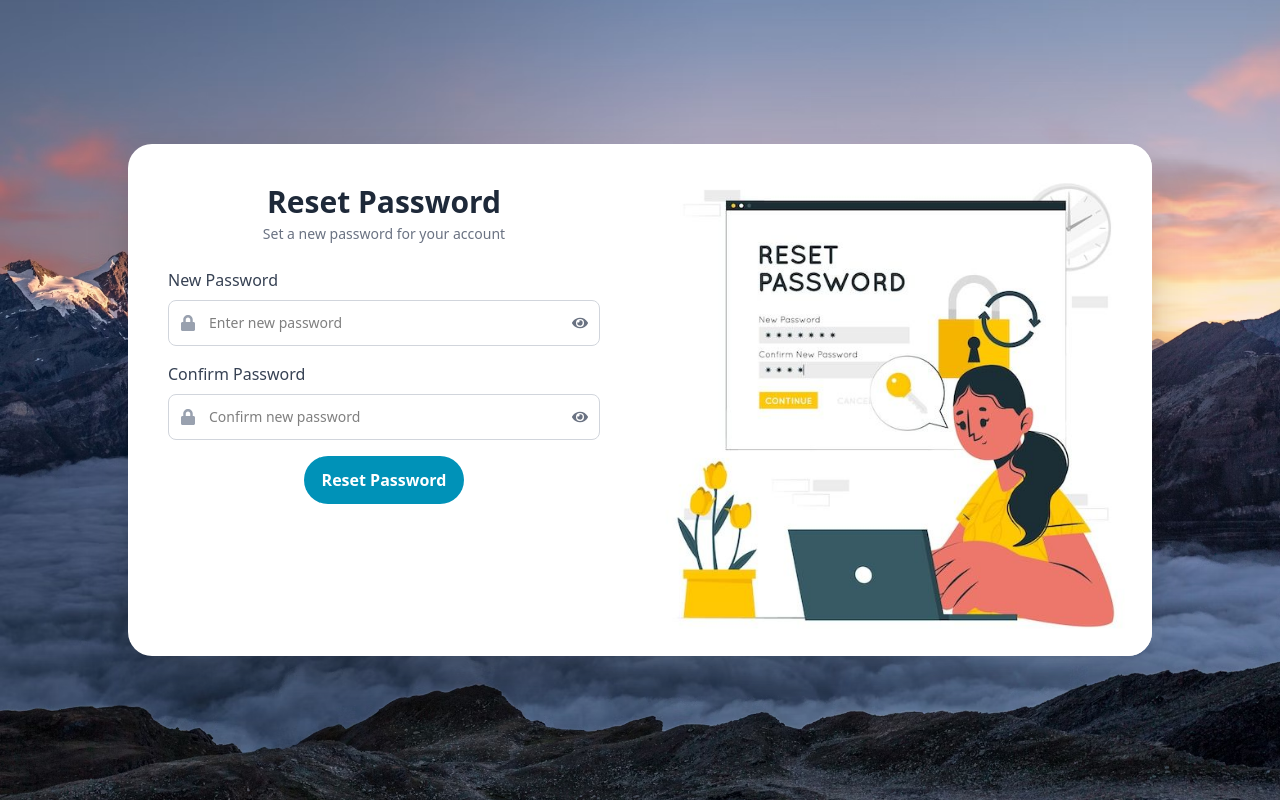
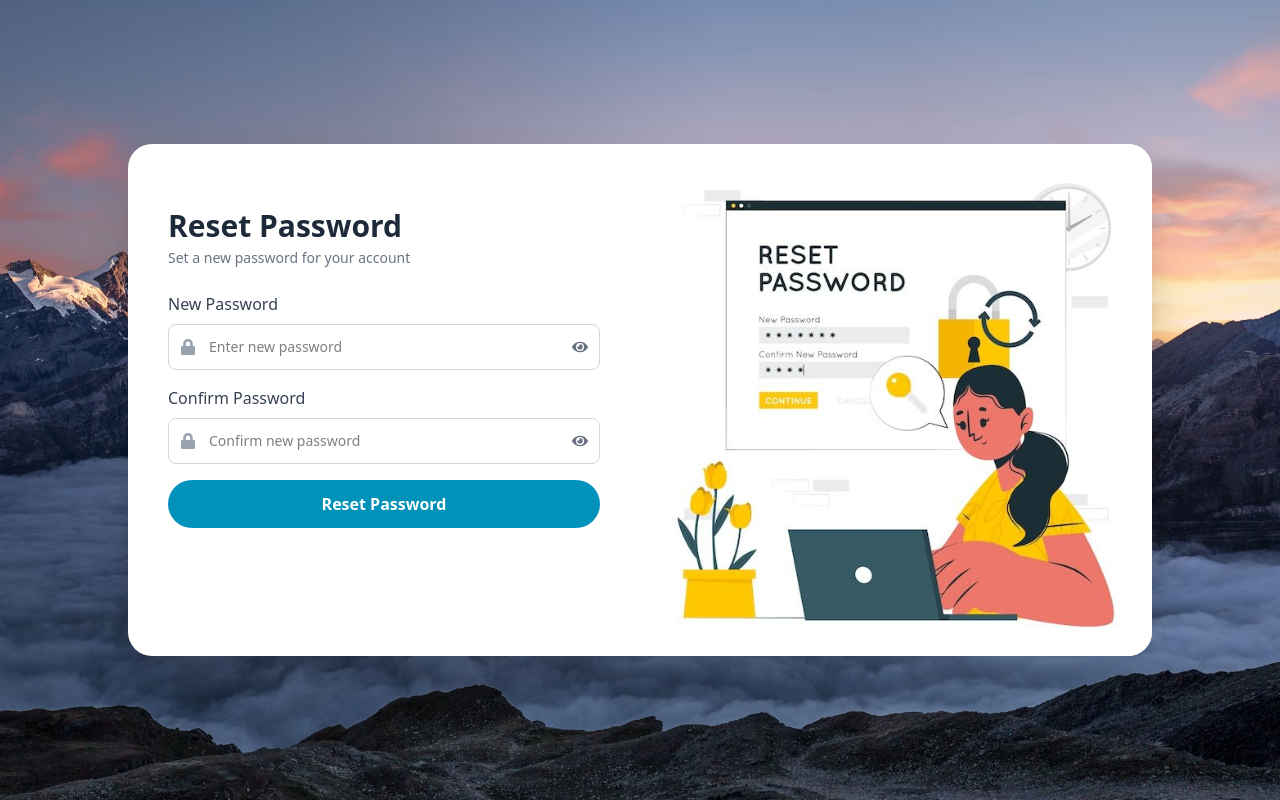
Before and after one commit to om-sonwane15/Event-booking-system---Team-Project, a React (Vite) app in the folder frontend/: page /reset-password/1 in a window 1280 px wide. Built offline with nearby package versions, Linux system fonts and the light colour scheme.

Commit message:
ui changes made

```diff
--- a/frontend/src/Pages/ChangePassword.jsx
+++ b/frontend/src/Pages/ChangePassword.jsx
@@ -3,7 +3,7 @@ import { useNavigate } from "react-router-dom";
 import axiosInstance from "../utils/axiosInstance";
 import { FaEye, FaEyeSlash, FaLock } from "react-icons/fa";
 import { toast, ToastContainer } from "react-toastify";
-import 'react-toastify/dist/ReactToastify.css';
+import "react-toastify/dist/ReactToastify.css";
 
 const ChangePassword = () => {
   const [oldPassword, setOldPassword] = useState("");
@@ -31,12 +31,15 @@ const handleSubmit = async (e) => {
     }
     const passwordRegex = /^(?=.*[a-z])(?=.*[A-Z])(?=.*\d)(?=.*[\W_]).{8,}$/;
     if (!passwordRegex.test(newPassword)) {
-    toast.error("New password must be at least 8 characters long and include uppercase, lowercase, number, and special character.");
+      toast.error(
+        "New password must be at least 8 characters long and include uppercase, lowercase, number, and special character."
+      );
       setIsLoading(false);
       return;
     }
     try {
-    const token = sessionStorage.getItem("token") || localStorage.getItem("token");
+      const token =
+        sessionStorage.getItem("token") || localStorage.getItem("token");
       if (!token) {
         toast.error("User is not authenticated. Please login again.");
         setIsLoading(false);
@@ -60,25 +63,48 @@ const handleSubmit = async (e) => {
       }, 2000);
     } catch (err) {
       const message =
-      err.response?.data?.msg || "An error occurred while changing the password.";
+        err.response?.data?.msg ||
+        "An error occurred while changing the password.";
       toast.error(message);
       console.error("Change password error:", err);
     } finally {
       setIsLoading(false);
     }
   };
-  const renderPasswordField = (label, value, setValue, show, setShow, id, placeholder) => (
+  const renderPasswordField = (
+    label,
+    value,
+    setValue,
+    show,
+    setShow,
+    id,
+    placeholder
+  ) => (
     <div className="mb-4">
-      <label htmlFor={id} className="block text-gray-700 font-medium mb-2 text-sm sm:text-base">{label}</label>
+      <label
+        htmlFor={id}
+        className="block text-gray-700 font-medium mb-2 text-sm sm:text-base"
+      >
+        {label}
+      </label>
       <div className="relative">
         <div className="absolute left-3 top-1/2 -translate-y-1/2 text-gray-400">
           <FaLock />
         </div>
-        <input  type={show ? "text" : "password"} id={id}
+        <input
+          type={show ? "text" : "password"}
+          id={id}
           className="w-full p-3 pl-10 pr-12 border border-gray-300 rounded-lg focus:outline-none focus:ring-2 focus:ring-cyan-500 bg-white text-sm"
-          value={value}onChange={(e) => setValue(e.target.value)} placeholder={placeholder}required/>
-        <button type="button" onClick={() => setShow(!show)}
-          className="absolute right-3 top-1/2 -translate-y-1/2 text-gray-500 hover:text-gray-700">
+          value={value}
+          onChange={(e) => setValue(e.target.value)}
+          placeholder={placeholder}
+          required
+        />
+        <button
+          type="button"
+          onClick={() => setShow(!show)}
+          className="absolute right-3 top-1/2 -translate-y-1/2 text-gray-500 hover:text-gray-700"
+        >
           {show ? <FaEyeSlash /> : <FaEye />}
         </button>
       </div>
@@ -87,25 +113,63 @@ const handleSubmit = async (e) => {
   return (
     <div
       className="min-h-screen flex items-center justify-center bg-cover bg-center p-4 sm:p-6"
-      style={{ backgroundImage: "url('/pic1.avif')" }}>
-      <div className="bg-white bg-opacity-90 backdrop-blur-md rounded-3xl shadow-2xl w-full max-w-5xl flex flex-col lg:flex-row overflow-hidden">
-        <div className="w-full lg:w-1/2 p-6 sm:p-8 md:p-10">
-          <h2 className="text-2xl sm:text-3xl font-bold text-gray-800 mb-1 text-center">Change Password</h2>
-          <p className="text-center text-sm text-gray-500 mb-6">Secure your account with a new password</p>
+      style={{ backgroundImage: "url('/pic1.avif')" }}
+    >
+      <div className="bg-white bg-opacity-90 backdrop-blur-md rounded-3xl shadow-2xl w-full max-w-5xl flex flex-col md:flex-row overflow-hidden">
+        <div className="w-full md:w-1/2 p-6 sm:p-8 md:p-10">
+          <h2 className="text-2xl sm:text-3xl font-bold text-gray-800 mb-1 text-center">
+            Change Password
+          </h2>
+          <p className="text-center text-sm text-gray-500 mb-6">
+            Secure your account with a new password
+          </p>
           <form onSubmit={handleSubmit} className="space-y-4">
-            {renderPasswordField("Current Password", oldPassword, setOldPassword, showOld, setShowOld, "oldPassword", "Enter your current password")}
-            {renderPasswordField("New Password", newPassword, setNewPassword, showNew, setShowNew, "newPassword", "Enter new password")}
-            {renderPasswordField("Confirm Password", confirmPassword, setConfirmPassword, showConfirm, setShowConfirm, "confirmPassword", "Confirm new password")}
-            <button type="submit" disabled={isLoading}
+            {renderPasswordField(
+              "Current Password",
+              oldPassword,
+              setOldPassword,
+              showOld,
+              setShowOld,
+              "oldPassword",
+              "Enter your current password"
+            )}
+            {renderPasswordField(
+              "New Password",
+              newPassword,
+              setNewPassword,
+              showNew,
+              setShowNew,
+              "newPassword",
+              "Enter new password"
+            )}
+            {renderPasswordField(
+              "Confirm Password",
+              confirmPassword,
+              setConfirmPassword,
+              showConfirm,
+              setShowConfirm,
+              "confirmPassword",
+              "Confirm new password"
+            )}
+            <button
+              type="submit"
+              disabled={isLoading}
               className={`w-full py-3 rounded-full text-white font-semibold cursor-pointer text-sm sm:text-base transition-all duration-200 ${
-                isLoading ? "bg-cyan-400 cursor-not-allowed" : "bg-cyan-600 hover:bg-cyan-700 active:bg-cyan-800"
-              }`} >
+                isLoading
+                  ? "bg-cyan-400 cursor-not-allowed"
+                  : "bg-cyan-600 hover:bg-cyan-700 active:bg-cyan-800"
+              }`}
+            >
               {isLoading ? "Updating..." : "Update Password"}
             </button>
           </form>
         </div>
-        <div className="hidden lg:block w-full lg:w-1/2">
-          <img src="/cp.jpg" alt="Scenic Background"className="w-full h-full object-cover" />
+        <div className="hidden md:block w-full md:w-1/2">
+          <img
+            src="/cp.jpg"
+            alt="Scenic Background"
+            className="w-full h-full object-cover"
+          />
         </div>
       </div>
       <ToastContainer position="top-center" autoClose={3000} limit={3} />
--- a/frontend/src/Pages/ForgotPassword.jsx
+++ b/frontend/src/Pages/ForgotPassword.jsx
@@ -3,7 +3,7 @@ import { useNavigate } from "react-router-dom";
 import axiosInstance from "../utils/axiosInstance";
 import { FiArrowRight, FiLogIn, FiMail } from "react-icons/fi";
 import { toast, ToastContainer } from "react-toastify";
-import 'react-toastify/dist/ReactToastify.css';
+import "react-toastify/dist/ReactToastify.css";
 
 const ForgotPassword = () => {
   const [email, setEmail] = useState("");
@@ -26,55 +26,79 @@ const ForgotPassword = () => {
       return;
     }
     try {
-      const response = await axiosInstance.post("/auth/forgot-password", { email: trimmedEmail });
+      const response = await axiosInstance.post("/auth/forgot-password", {
+        email: trimmedEmail,
+      });
       toast.success(response.data.msg || "Reset link sent to your email!");
       setEmail("");
     } catch (err) {
       console.error(err);
-      const msg = err.response?.data?.msg || "Something went wrong. Try again later.";
+      const msg =
+        err.response?.data?.msg || "Something went wrong. Try again later.";
       toast.error(msg);
     } finally {
       setLoading(false);
     }
   };
   return (
-    <div className="min-h-screen flex items-center justify-center bg-cover bg-center px-4 sm:px-6"
-      style={{ backgroundImage: "url('/pic1.avif')" }}>
-      <div className="bg-white bg-opacity-90 backdrop-blur-md rounded-2xl shadow-2xl w-full max-w-4xl flex flex-col lg:flex-row overflow-hidden">
-        <div className="mt-6 lg:mt-12 w-full lg:w-1/2 p-6 sm:p-8 md:p-10">
-          <h2 className="text-2xl sm:text-3xl font-bold text-gray-800 mb-2 text-center">Forgot Password</h2>
-          <p className="text-center text-sm text-gray-500 mb-6">
-            Enter your email to receive a reset link</p>
+    <div
+      className="min-h-screen flex items-center justify-center bg-cover bg-center px-4 sm:px-6"
+      style={{ backgroundImage: "url('/pic1.avif')" }}
+    >
+      <div className="bg-white bg-opacity-90 backdrop-blur-md rounded-2xl shadow-2xl w-full max-w-4xl flex flex-col md:flex-row overflow-hidden">
+        <div className="mt-6 md:mt-12 w-full md:w-1/2 p-6 sm:p-8 md:p-10">
+          <h2 className="text-2xl sm:text-3xl font-bold text-gray-800 mb-2 text-left">
+            Forgot Password
+          </h2>
+          <p className="text-left text-sm text-gray-500 mb-6">
+            Enter your email to receive a reset link
+          </p>
           <form onSubmit={handleForgot} className="mt-4 space-y-5">
             <div className="relative">
-              <div className="absolute left-3 top-1/2 -translate-y-1/2 text-gray-400"><FiMail />
+              <div className="absolute left-3 top-1/2 -translate-y-1/2 text-gray-400">
+                <FiMail />
               </div>
-              <input type="email" required placeholder="Enter your email" value={email}
+              <input
+                type="email"
+                required
+                placeholder="Enter your email"
+                value={email}
                 onChange={(e) => setEmail(e.target.value.trimStart())}
-                className="w-full pl-10 pr-4 py-3 rounded-lg border border-gray-300 bg-white text-sm sm:text-base focus:outline-none focus:ring-2 focus:ring-cyan-500"/>
+                className="w-full pl-10 pr-4 py-3 rounded-lg border border-gray-300 bg-white text-sm sm:text-base focus:outline-none focus:ring-2 focus:ring-cyan-500"
+              />
             </div>
-            <button type="submit"disabled={loading}
+            <button
+              type="submit"
+              disabled={loading}
               className={`flex items-center justify-center cursor-pointer gap-2 py-3 rounded-full text-white font-semibold text-sm sm:text-base transition-all duration-200
                 ${
                   loading
-                    ? "bg-cyan-400 cursor-not-allowed"
-                    : "bg-cyan-600 hover:bg-cyan-700 active:bg-cyan-800"
-                }
-                w-full sm:w-48 mx-auto
-              `}>
+                  ? "bg-cyan-400 cursor-not-allowed"
+                  : "bg-cyan-600 hover:bg-cyan-700 active:bg-cyan-800"
+                  }
+              w-full`}
+              >
               {loading ? "Sending..." : "Send Reset Link"}
               <FiArrowRight />
             </button>
           </form>
-          <div className="mt-6 text-center text-sm text-gray-600">Remembered your password?
-            <button  type="button" onClick={() => navigate("/")}
-              className="ml-1 text-cyan-600 font-semibold cursor-pointer inline-flex items-center gap-1 hover:underline">
+          <div className="mt-6 text-center text-sm text-gray-600">
+            Remembered your password?
+            <button
+              type="button"
+              onClick={() => navigate("/")}
+              className="ml-1 text-cyan-600 font-semibold cursor-pointer inline-flex items-center gap-1 hover:underline"
+            >
               <FiLogIn /> Login here
             </button>
           </div>
         </div>
-        <div className="hidden lg:block w-full lg:w-1/2">
-          <img src="/fp.jpg" alt="Scenic Background" className="w-full h-full object-cover"/>
+        <div className="hidden md:block w-full md:w-1/2">
+          <img
+            src="/fp.jpg"
+            alt="Scenic Background"
+            className="w-full h-full object-cover"
+          />
         </div>
       </div>
       <ToastContainer position="top-center" autoClose={3000} limit={3} />
--- a/frontend/src/Pages/ResetPassword.jsx
+++ b/frontend/src/Pages/ResetPassword.jsx
@@ -3,7 +3,7 @@ import { useParams, useNavigate } from "react-router-dom";
 import axiosInstance from "../utils/axiosInstance";
 import { FaEye, FaEyeSlash, FaLock } from "react-icons/fa";
 import { toast, ToastContainer } from "react-toastify";
-import 'react-toastify/dist/ReactToastify.css';
+import "react-toastify/dist/ReactToastify.css";
 
 const ResetPassword = () => {
   const { token } = useParams();
@@ -63,41 +63,93 @@ const ResetPassword = () => {
       setIsLoading(false);
     }
   };
-  const renderPasswordField = (label, value, setValue, show, setShow, id, placeholder) => (
+  const renderPasswordField = (
+    label,
+    value,
+    setValue,
+    show,
+    setShow,
+    id,
+    placeholder
+  ) => (
     <div className="mb-4">
-      <label htmlFor={id} className="block text-gray-700 font-medium mb-2">{label}</label>
+      <label htmlFor={id} className="block text-gray-700 font-medium mb-2">
+        {label}
+      </label>
       <div className="relative">
         <div className="absolute left-3 top-1/2 -translate-y-1/2 text-gray-400">
           <FaLock />
         </div>
-        <input type={show ? "text" : "password"}id={id}
+        <input
+          type={show ? "text" : "password"}
+          id={id}
           className="w-full p-3 pl-10 pr-12 border border-gray-300 rounded-lg focus:outline-none focus:ring-2 focus:ring-cyan-500 bg-white text-sm"
-          value={value}onChange={(e) => setValue(e.target.value)}placeholder={placeholder}required/>
-        <button type="button"onClick={() => setShow(!show)}
-          className="absolute right-3 top-1/2 -translate-y-1/2 text-gray-500 hover:text-gray-700">
+          value={value}
+          onChange={(e) => setValue(e.target.value)}
+          placeholder={placeholder}
+          required
+        />
+        <button
+          type="button"
+          onClick={() => setShow(!show)}
+          className="absolute right-3 top-1/2 -translate-y-1/2 text-gray-500 hover:text-gray-700"
+        >
           {show ? <FaEyeSlash /> : <FaEye />}
         </button>
       </div>
     </div>
   );
   return (
-    <div className="min-h-screen flex items-center justify-center bg-cover bg-center p-4"style={{ backgroundImage: "url('/pic1.avif')" }}>
-      <div className="bg-white bg-opacity-80 backdrop-blur-md rounded-3xl shadow-2xl overflow-hidden w-full max-w-5xl flex flex-col lg:flex-row">
-        <div className="w-full lg:w-1/2 p-8 sm:p-10">
-          <h2 className="text-3xl font-bold text-gray-800 mb-1 text-center">Reset Password</h2>
-          <p className="text-center text-sm text-gray-500 mb-6">Set a new password for your account</p>
+    <div
+      className="min-h-screen flex items-center justify-center bg-cover bg-center p-4"
+      style={{ backgroundImage: "url('/pic1.avif')" }}
+    >
+      <div className="bg-white bg-opacity-80 backdrop-blur-md rounded-3xl shadow-2xl overflow-hidden w-full max-w-5xl flex flex-col md:flex-row">
+        <div className="mt-6 w-full md:w-1/2 p-8 sm:p-10">
+          <h2 className="text-3xl font-bold text-gray-800 mb-1 text-left">
+            Reset Password
+          </h2>
+          <p className="text-left text-sm text-gray-500 mb-6">
+            Set a new password for your account
+          </p>
           <form onSubmit={handleSubmit} className="space-y-4">
-          {renderPasswordField("New Password", newPassword, setNewPassword, showNew, setShowNew, "newPassword", "Enter new password")}
-          {renderPasswordField("Confirm Password", confirmPassword, setConfirmPassword, showConfirm, setShowConfirm, "confirmPassword", "Confirm new password")}
-          <button type="submit"disabled={isLoading || !tokenValid}
-          className={`mx-auto block w-40 py-3 rounded-full text-white cursor-pointer font-semibold transition-all duration-200 ${
-            isLoading || !tokenValid ? "bg-gray-400 cursor-not-allowed" : "bg-cyan-600 hover:bg-cyan-700 active:bg-cyan-800"}`}>
+            {renderPasswordField(
+              "New Password",
+              newPassword,
+              setNewPassword,
+              showNew,
+              setShowNew,
+              "newPassword",
+              "Enter new password"
+            )}
+            {renderPasswordField(
+              "Confirm Password",
+              confirmPassword,
+              setConfirmPassword,
+              showConfirm,
+              setShowConfirm,
+              "confirmPassword",
+              "Confirm new password"
+            )}
+            <button
+              type="submit"
+              disabled={isLoading || !tokenValid}
+              className={`w-full py-3 rounded-full text-white cursor-pointer font-semibold transition-all duration-200 ${
+                isLoading || !tokenValid
+                  ? "bg-gray-400 cursor-not-allowed"
+                  : "bg-cyan-600 hover:bg-cyan-700 active:bg-cyan-800"
+              }`}
+            >
               {isLoading ? "Updating..." : "Reset Password"}
             </button>
           </form>
         </div>
-        <div className="hidden lg:block w-full lg:w-1/2 relative">
-          <img src="/rp.jpg" alt="Reset Background" className="w-full h-full object-cover" />
+        <div className="hidden md:block w-full md:w-1/2 relative">
+          <img
+            src="/rp.jpg"
+            alt="Reset Background"
+            className="w-full h-full object-cover"
+          />
         </div>
       </div>
       <ToastContainer position="top-center" autoClose={3000} limit={3} />
```
Lines whose indentation alone changed are shown as unchanged.
